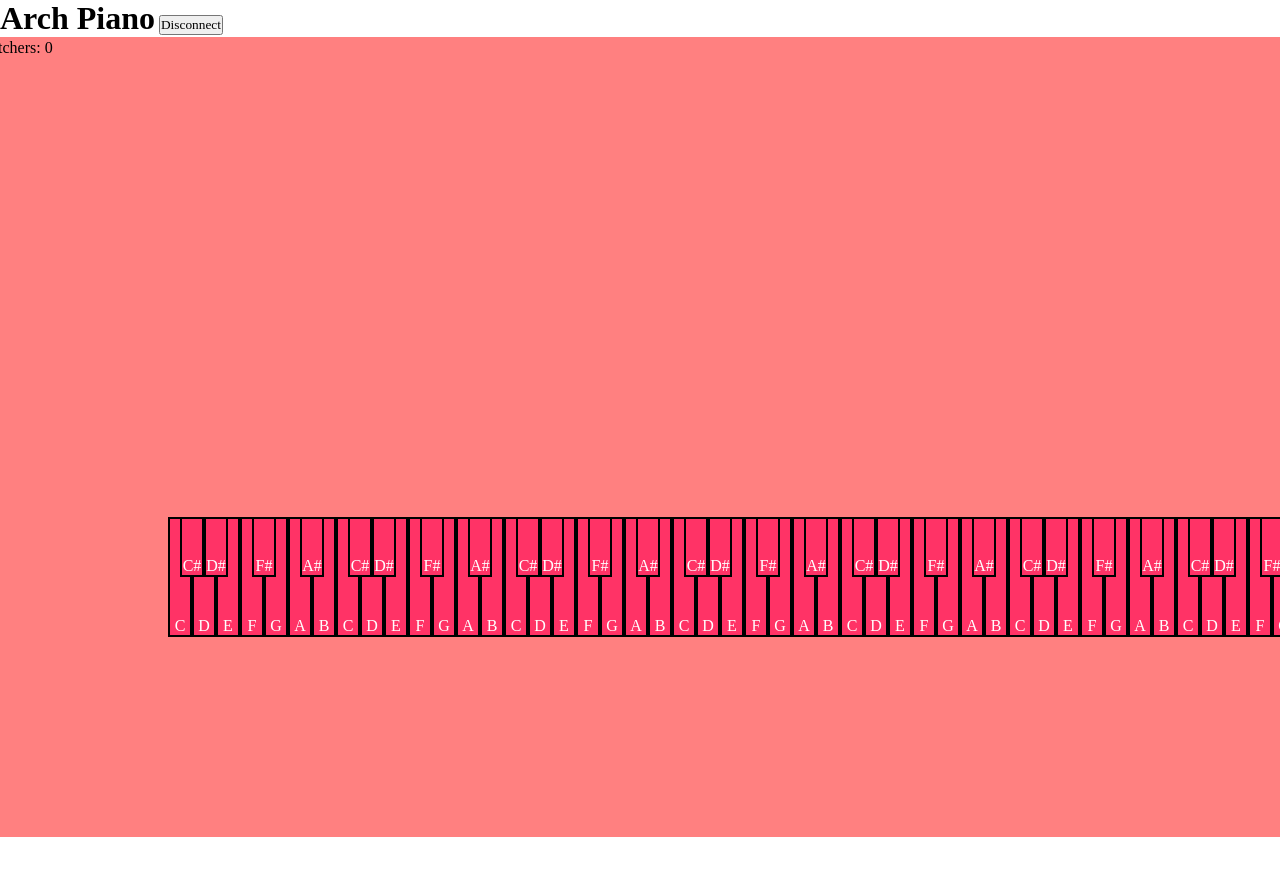
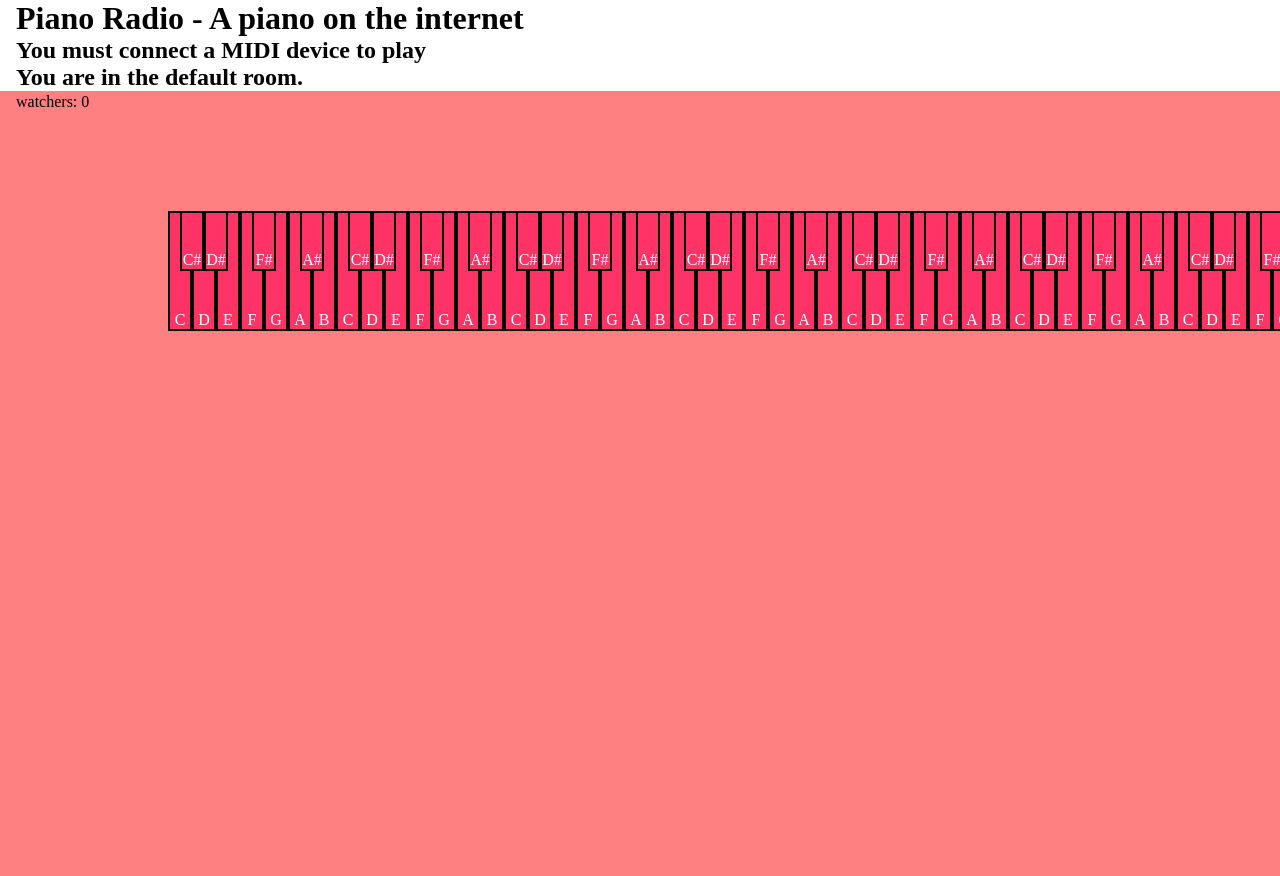
Before and after one commit to INeedAUniqueUsername/PianoRadio, a website: page radio_client.html in a window 1280 px wide. Before the commit the page ends 837 px from the top, so only its background shows below. Drawn offline with nearby package versions, Linux system fonts and the light colour scheme; no server answers.

Commit message:
final update

```diff
--- a/radio_client.html
+++ b/radio_client.html
@@ -18,15 +18,15 @@
         }
     </style>
 
-    <Title> Arch Piano </Title>
+    <title> Piano Radio </title>
 </head>
 <body id="body">
-
-    <div>
-
-        <h1 id="title" style="display:inline-block;">Arch Piano</h1>
+    <div style="margin-left:16px;">
+        <h1 id="title">Piano Radio - A piano on the internet</h1>
+        <h2 id="needMidi">You must connect a MIDI device to play</h2>
+        <h2 id="roomName"></h2>
         <!--<input type="text" placeholder="username" />-->
-        <button id="connect" onclick="null"></button>
+        <button id="connect" onclick="null" hidden="hidden"></button>
     </div>
     <script src="soundfont-player.min.js"></script>
     <script src="https://cdn.socket.io/3.1.3/socket.io.min.js" integrity="sha384-cPwlPLvBTa3sKAgddT6krw0cJat7egBga3DJepJyrLl4Q9/5WLra3rrnMcyTyOnh" crossorigin="anonymous"></script>
@@ -34,22 +34,120 @@
     <canvas id='canvasBack' width='100%' height='100%'></canvas>
 
     <script type="text/javascript">
+        let root = 0,
+            second = 2,
+            third = 4,
+            fourth = 5,
+            fifth = 7,
+            sixth = 9,
+            seventh = 11
+
+        let keyC = [root, second, third, fourth, fifth, sixth, seventh];
+
+        let I = [root, third, fifth];
+        let i = [root, third - 1, fifth];
+        let ii = [second, fourth, sixth];
+        let iii = [third, fifth, seventh];
+        let IV = [fourth, sixth, root];
+        let iv = [fourth, sixth - 1, root];
+        let V = [fifth, seventh, second];
+        let v = [fifth, seventh - 1, second];
+        let vi = [sixth, root, third];
+        let vii = [seventh, second, fourth];
+
+        let keyNames = [
+            'C',
+            'C#',
+            'D',
+            'D#',
+            'E',
+            'F',
+            'G',
+            'G#',
+            'A',
+            'A#',
+            'B'
+        ]
+        let chords = {
+            'I': I,
+            'i': i,
+            'ii': ii,
+            'iii': iii,
+            'IV': IV,
+            'iv': iv,
+            'V': V,
+            'v': v,
+            'vi': vi,
+            'vii': vii
+        };
+
+        function matchesKey(keyArray, notes) {
+            return notes.every(n => keyArray.includes(n));
+        }
+        function matchesChord(chordArray, notes) {
+            return notes.every(n => chordArray.includes(n));
+        }
+        function getKeyArray(keyBase) {
+            return keyC.map(n => (n + keyBase) % 12);
+        }
+        function findKey(notes) {
+            let matchCount = 0;
+            let matchKey = -1;
+            for (let keyBase = 0; keyBase < 12; keyBase++) {
+                let keyArray = getKeyArray(keyBase);
+                let count = notes.filter(n => keyArray.includes(n % 12));
+                if (count > matchCount) {
+                    matchCount = count;
+                    matchKey = keyBase;
+                }
+            }
+            return matchKey;
+        }
+        function getChordArray(keyBase, chordArrayBase) {
+            return chordArrayBase.map(n => (n + keyBase) % 12);
+        }
+        function findChord(keyBase, notes) {
+            let matchCount = 0;
+            let matchChord = null;
+            for (let chordName in Object.keys(chords)) {
+                let chord = chords[chordName];
+                let chordArray = getChordArray(keyBase, chord);
+                let count = notes.filter(n => chordArray.includes(n % 12));
+                if (count > matchCount) {
+                    matchCount = count;
+                    matchChord = chordName;
+                }
+            }
+            if (matchCount != notes.count) {
+
+            }
+        }
+
+        let currentKey = 'I';
 
 
+
+
+        /*
         let body = document.getElementById('title');
         body.onclick = function () {
             if (socket) {
                 socket.emit('keyDown', 60);
             }
         }
+        */
 
         var socket = null;
         if (!socket) {
             console.log('init: no socket');
         }
 
+        let pianoConnected = false;
+
         var userCount = 0;
 
+
+        let roomName = document.getElementById('roomName');
         let b = document.getElementById('connect');
         b.onclick = connect;
         connect();
@@ -68,6 +166,7 @@
 
                 var room = window.location.pathname;
                 socket.emit('joinRoom', room);
+                roomName.innerText = 'You are in the default room.';
 
                 console.log('socket connected');
                 socket.on('keyDown', function (key) {
@@ -88,6 +187,18 @@
             }
         }
 
+
+        let needMidi = document.getElementById('needMidi');
+        function updatePiano() {
+            if (pianoConnected) {
+                needMidi.innerText = "MIDI device connected";
+            } else {
+
+                needMidi.innerText = "You must connect a MIDI device to play";
+            }
+        }
+
+
         var instrument;
         Soundfont.instrument(new AudioContext(), 'acoustic_grand_piano').then(function (piano) {
             instrument = piano;
@@ -107,6 +218,7 @@
 
 
         function connectPiano(device) {
+
             device.onmidimessage = function (m) {
                 const [command, key, velocity] = m.data;
                 console.log('key event: ' + command + ', ' + key + ', ' + velocity);
@@ -187,6 +299,9 @@
                         console.log('connecting piano');
                         connectPiano(values[i]);
                     }
+
+                    pianoConnected = values.length > 0;
+                    updatePiano();
                 }
             });
 
@@ -213,6 +328,8 @@
             ctx.fillRect(0, 0, width, height);
 
 
+            ctx.font = `${16}px Inconsolata`;
+            ctx.textAlign = "left";
             ctx.fillStyle = 'black';
             ctx.fillText('watchers: ' + userCount, 16, 16);
 
@@ -314,7 +431,7 @@
 
             function renderKey(key, octave, note) {
                 let width = 24;
-                let top = 480;
+                let top = 120;
 
                 let left, height, name;
                 [left, height, name] = getKeyInfo(key, octave, note);
@@ -338,12 +455,10 @@
                         recent = 100 - velocity[key];
                     }
 
-
                     if (lastTime && (time - lastTime) < recent) {
                         ctx.fillStyle = 'rgba(128, 128, 128, ' + ((recent - (time - lastTime)) / recent) + ')';
 
                         ctx.fillRect(left + 2, top + 2, width - 4, height - 4);
-
                     }
                     //Piano falling colors
                     ctx.fillStyle = keyColor[key];
@@ -360,9 +475,18 @@
                     ctx.fillText(name, left + 12, top + height - 6);
 
                     //unpressed key color
+                    /*
+                    if (pianoConnected) {
+
+                        ctx.fillStyle = 'rgb(255, 51, 102)';
+                    } else {
+                        ctx.fillStyle = 'rgb(128, 128, 128)';
+                    }
+                    */
+
                     ctx.fillStyle = 'rgb(255, 51, 102)';
+
                     ctx.fillRect(left + 2, top + 2, width - 4, height - 4);
-
 
                     let lastTime = lastPressedTime[key];
                     let recent = 100;
@@ -382,7 +506,7 @@
                 let octave = Math.floor(key / 12);
                 let note = key % 12;
                 let width = 24;
-                let top = 480;
+                let top = 120;
 
                 let left, height, name;
                 [left, height, name] = getKeyInfo(key, octave, note);
```
